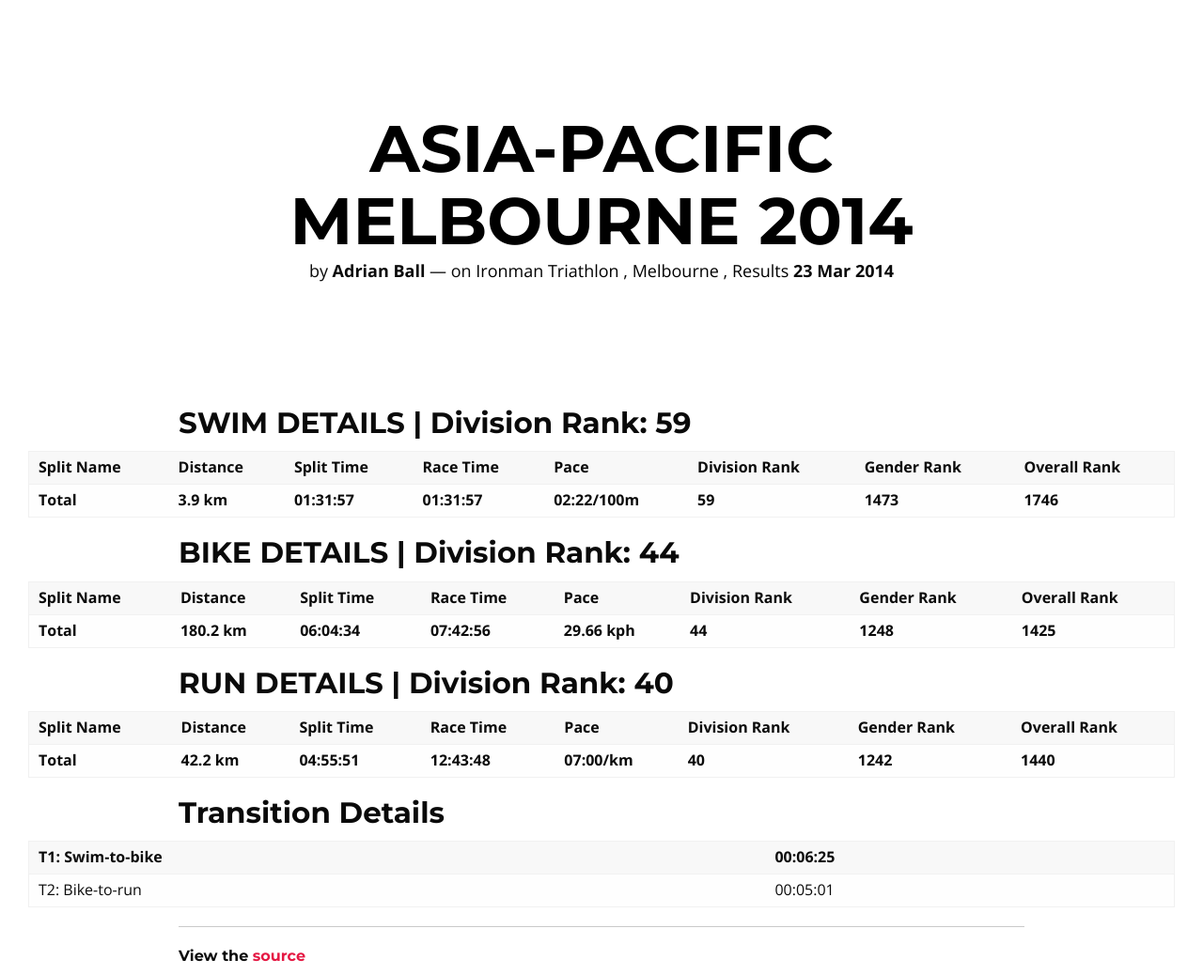
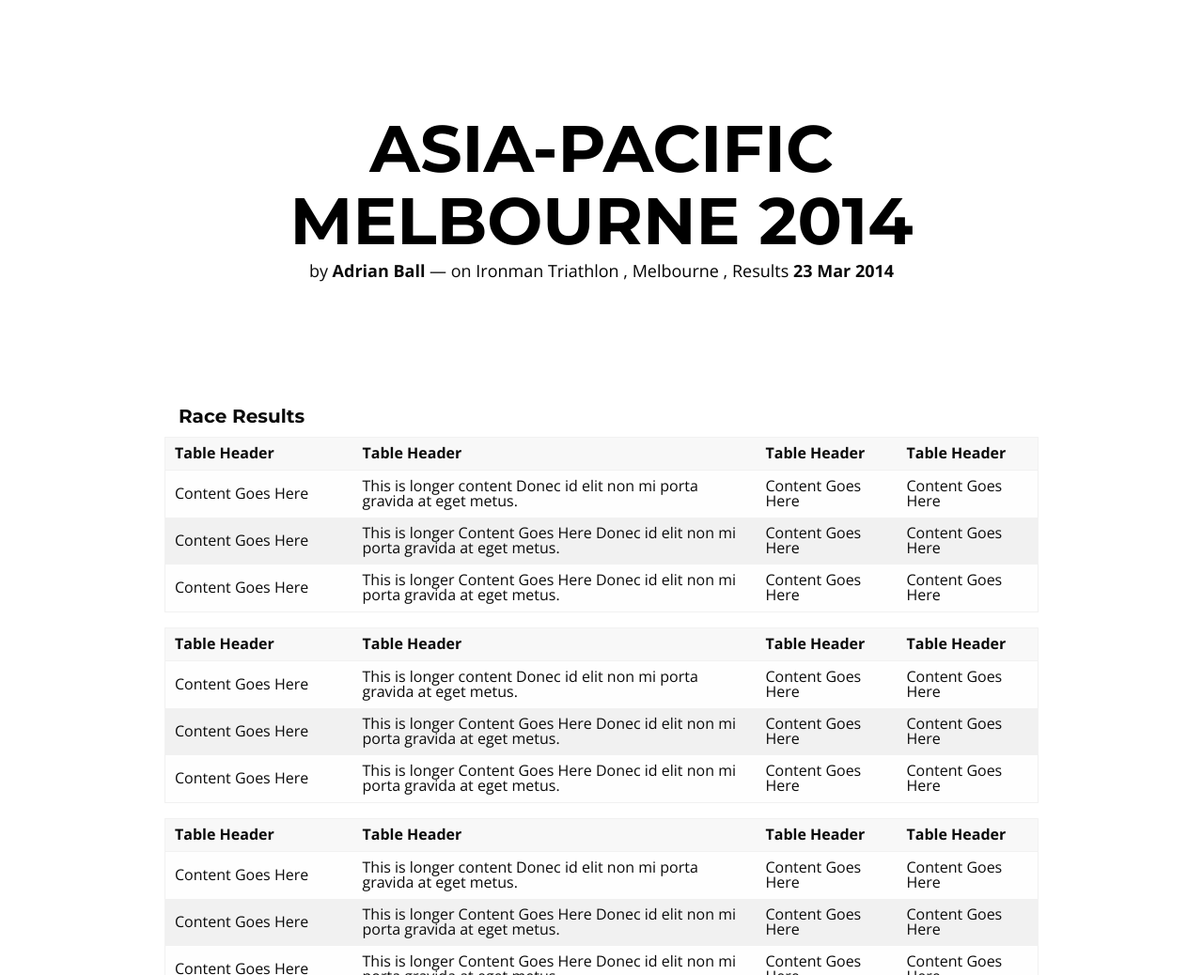
Before and after one commit to roachhd/archie, a Jekyll site: the page built from _posts/2014-03-23-melbourne-full-ironman.md, in a window 1280 px wide and 1400 px high. Shown: the part 100-1138 px from the top of the window at 94% size. Built offline with Jekyll 4.4.1, drawn with Linux system fonts in a browser that asks for light colours; nearby versions of some CDN libraries; library files that are not in the unit come from our copies; some of the changed text lies outside the part shown; grey boxes are pictures that could not be loaded.

Commit message:
Update 2014-03-23-melbourne-full-ironman.md

```diff
--- a/_posts/2014-03-23-melbourne-full-ironman.md
+++ b/_posts/2014-03-23-melbourne-full-ironman.md
@@ -9,6 +9,116 @@
 comments: false
 share: true
 ---
+
+##### Race Results
+<div class="row">
+    <div class="large-12 columns">
+        <table>
+  <thead>
+    <tr>
+      <th width="200">Table Header</th>
+      <th>Table Header</th>
+      <th width="150">Table Header</th>
+      <th width="150">Table Header</th>
+    </tr>
+  </thead>
+  <tbody>
+    <tr>
+      <td>Content Goes Here</td>
+      <td>This is longer content Donec id elit non mi porta gravida at eget metus.</td>
+      <td>Content Goes Here</td>
+      <td>Content Goes Here</td>
+    </tr>
+    <tr>
+      <td>Content Goes Here</td>
+      <td>This is longer Content Goes Here Donec id elit non mi porta gravida at eget metus.</td>
+      <td>Content Goes Here</td>
+      <td>Content Goes Here</td>
+    </tr>
+    <tr>
+      <td>Content Goes Here</td>
+      <td>This is longer Content Goes Here Donec id elit non mi porta gravida at eget metus.</td>
+      <td>Content Goes Here</td>
+      <td>Content Goes Here</td>
+    </tr>
+  </tbody>
+</table>
+    </div>
+</div>
+
+<div class="row">
+    <div class="large-12 columns">
+        <table>
+  <thead>
+    <tr>
+      <th width="200">Table Header</th>
+      <th>Table Header</th>
+      <th width="150">Table Header</th>
+      <th width="150">Table Header</th>
+    </tr>
+  </thead>
+  <tbody>
+    <tr>
+      <td>Content Goes Here</td>
+      <td>This is longer content Donec id elit non mi porta gravida at eget metus.</td>
+      <td>Content Goes Here</td>
+      <td>Content Goes Here</td>
+    </tr>
+    <tr>
+      <td>Content Goes Here</td>
+      <td>This is longer Content Goes Here Donec id elit non mi porta gravida at eget metus.</td>
+      <td>Content Goes Here</td>
+      <td>Content Goes Here</td>
+    </tr>
+    <tr>
+      <td>Content Goes Here</td>
+      <td>This is longer Content Goes Here Donec id elit non mi porta gravida at eget metus.</td>
+      <td>Content Goes Here</td>
+      <td>Content Goes Here</td>
+    </tr>
+  </tbody>
+</table>
+    </div>
+</div>
+
+<div class="row">
+    <div class="large-12 columns">
+        <table>
+  <thead>
+    <tr>
+      <th width="200">Table Header</th>
+      <th>Table Header</th>
+      <th width="150">Table Header</th>
+      <th width="150">Table Header</th>
+    </tr>
+  </thead>
+  <tbody>
+    <tr>
+      <td>Content Goes Here</td>
+      <td>This is longer content Donec id elit non mi porta gravida at eget metus.</td>
+      <td>Content Goes Here</td>
+      <td>Content Goes Here</td>
+    </tr>
+    <tr>
+      <td>Content Goes Here</td>
+      <td>This is longer Content Goes Here Donec id elit non mi porta gravida at eget metus.</td>
+      <td>Content Goes Here</td>
+      <td>Content Goes Here</td>
+    </tr>
+    <tr>
+      <td>Content Goes Here</td>
+      <td>This is longer Content Goes Here Donec id elit non mi porta gravida at eget metus.</td>
+      <td>Content Goes Here</td>
+      <td>Content Goes Here</td>
+    </tr>
+  </tbody>
+</table>
+    </div>
+</div>
+
+---
+
+
 
 ### SWIM DETAILS | Division Rank: 59
 
```
